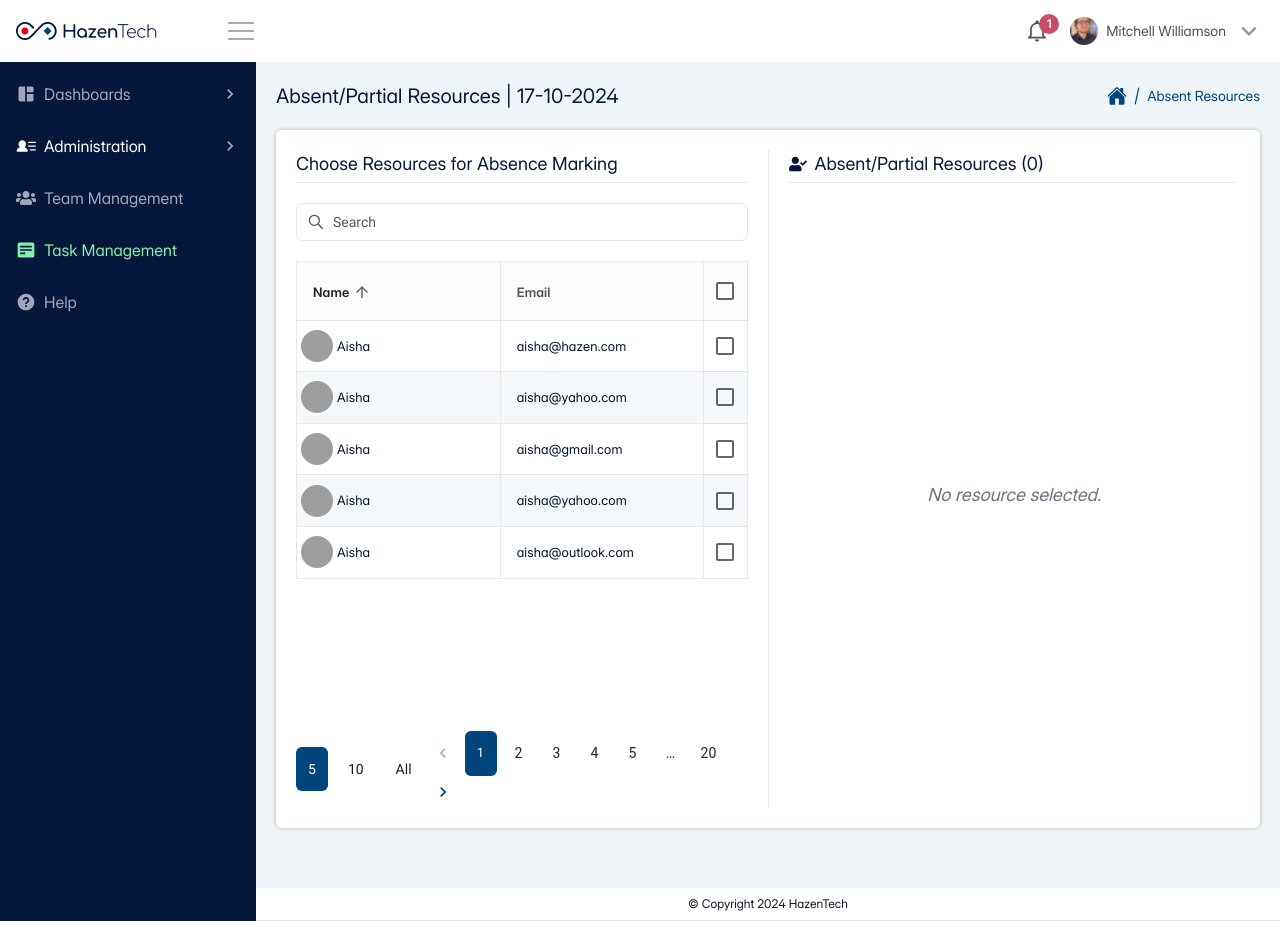
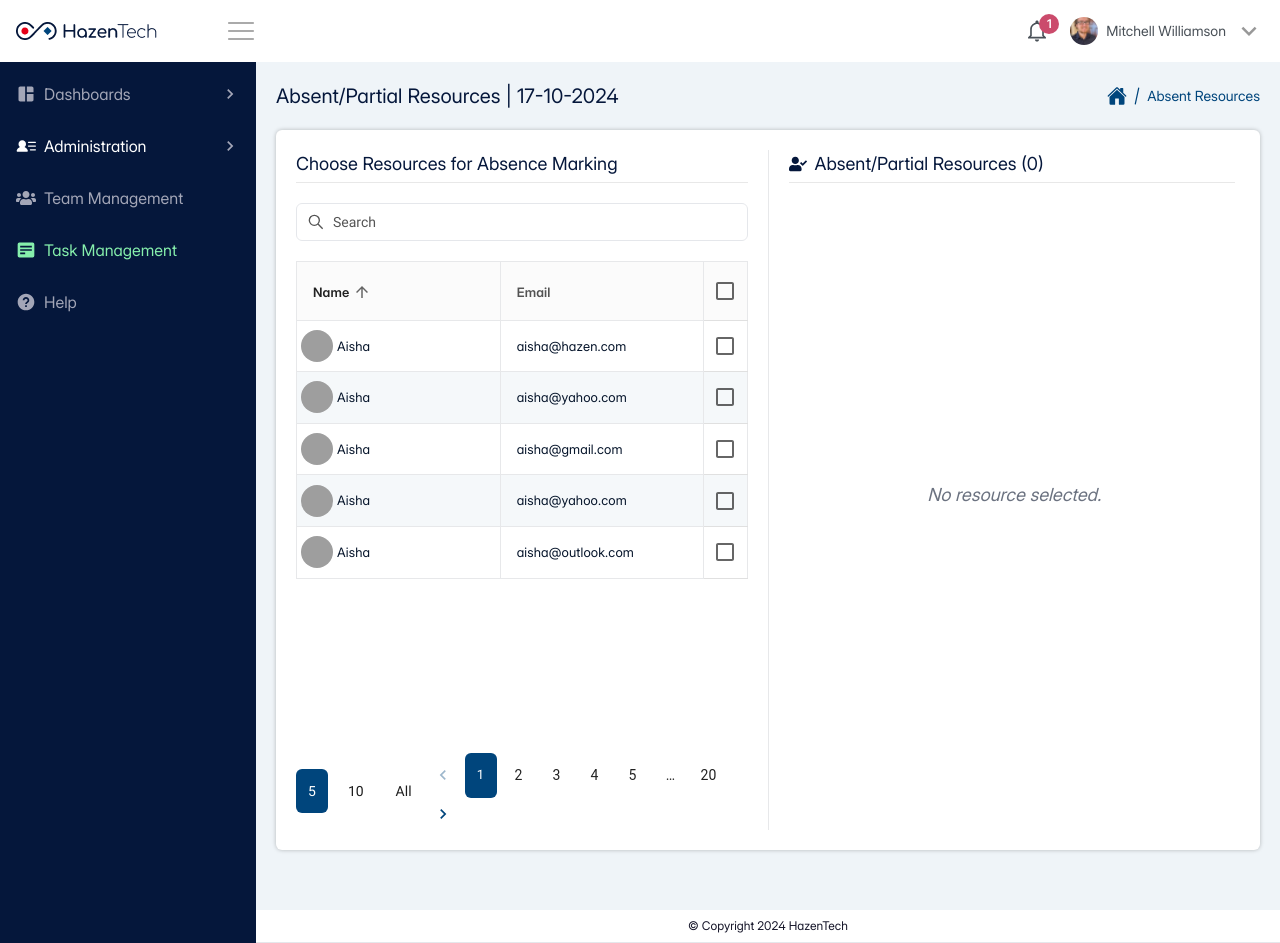
Before and after one commit to ThatYoungEngineer/HazenTech, a React (Vite) app: page /absent-resources in a window 1280 px wide. Before the commit the page ends 921 px from the top, so only its background shows below. Built offline with nearby package versions, Linux system fonts and the light colour scheme; grey boxes are pictures that could not be loaded.

Commit message:
UI fixes

```diff
--- a/src/components/SelectionTable.jsx
+++ b/src/components/SelectionTable.jsx
@@ -183,7 +183,7 @@ export default function SelectionTable ( {unchecked} ) {
         <GrSearch className="font-medium text-[#545454] absolute top-1/2 left-5 transform -translate-x-1/2 -translate-y-1/2" size={16} />
       </div>
       <Paper sx={{ width: '100%' }}>
-        <TableContainer sx={{ minHeight: { lg: '450px', xl: '600px' }, maxHeight: { lg: '279px', xl: '500px' }, overflowY: 'auto' }}>
+        <TableContainer sx={{ minHeight: { lg: '472px', xl: '600px' }, maxHeight: { lg: '472px', xl: '500px' }, overflowY: 'auto' }}>
           <Table sx={{ minWidth: 350, borderCollapse: 'collapse' }} aria-labelledby="tableTitle">
             <EnhancedTableHead
               numSelected={selectedUsers.length}
@@ -262,7 +262,7 @@ export default function SelectionTable ( {unchecked} ) {
             </TableBody>
           </Table>
         </TableContainer>
-        <section className="w-full mt-5 flex items-center justify-between">
+        <section className="w-full mt-5 2xl:mt-0 flex items-center justify-between">
           <section className="flex items-center gap-2 font-Roboto-Regular text-sm">
             <button
               type="button"
```
